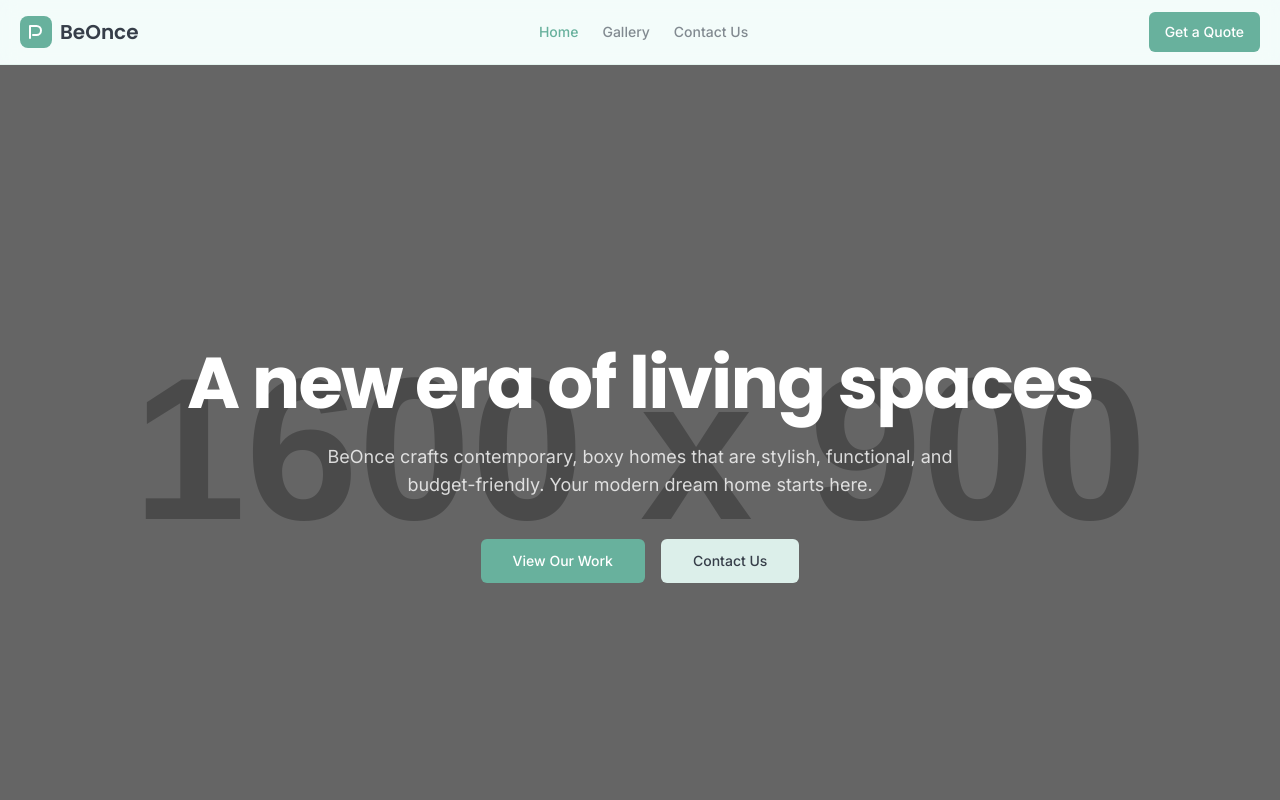
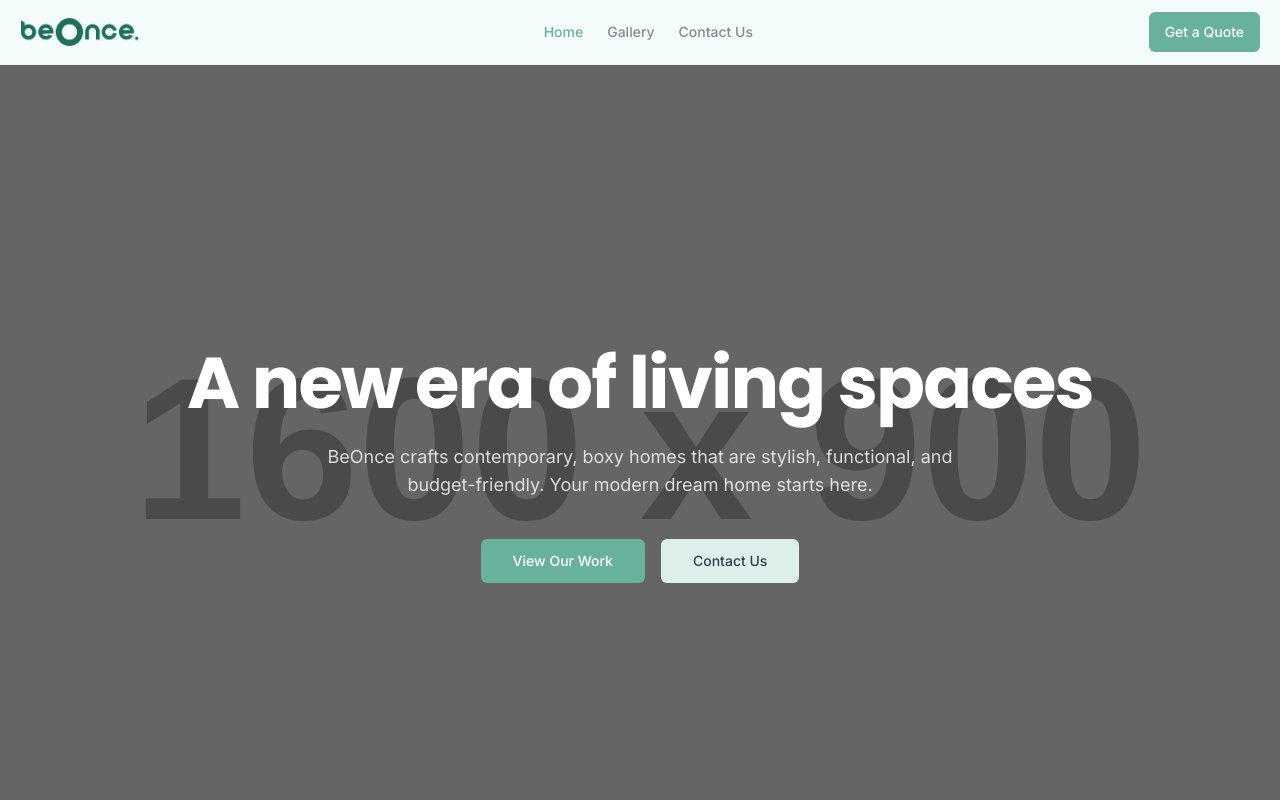
Before and after one commit to lijohny/beonce, a Next.js app: page / in a window 1280 px wide. Shown: the top 800 px of the page. Built offline with nearby package versions, Linux system fonts and the light colour scheme.

Commit message:
feat: add logo image and update layout title

```diff
--- a/src/app/layout.tsx
+++ b/src/app/layout.tsx
@@ -5,7 +5,7 @@ import { Footer } from '@/components/layout/footer';
 import { Toaster } from '@/components/ui/toaster';
 
 export const metadata: Metadata = {
-  title: 'BeOnce Living',
+  title: 'BeOnce',
   description: 'A new era of living spaces',
 };
 
--- a/src/components/logo.tsx
+++ b/src/components/logo.tsx
@@ -1,14 +1,19 @@
+import Image from 'next/image';
 import Link from 'next/link';
+// import logo from '../assets/images/logo.png';
 
 export function Logo() {
   return (
     <Link href="/" className="flex items-center gap-2" aria-label="BeOnce Home">
-      <svg width="32" height="32" viewBox="0 0 32 32" fill="none" xmlns="http://www.w3.org/2000/svg">
-        <rect width="32" height="32" rx="8" fill="hsl(var(--primary))"/>
-        <path d="M10 22V10H16.5C18.9853 10 21 12.0147 21 14.5C21 16.9853 18.9853 19 16.5 19H13" stroke="hsl(var(--primary-foreground))" strokeWidth="2" strokeLinecap="round" strokeLinejoin="round"/>
-      </svg>
+      <Image
+        src="/image/assets/images/logo.png"
+        // F:\projects\freelance\beonce\.next\image\assets\images\logo.png
+        alt="Logo"
+        width={120}
+        height={40}
+      />
       <span className="text-xl font-semibold font-headline text-foreground">
-        BeOnce
+
       </span>
     </Link>
   );
```
Also changed, not shown: public/image/assets/images/logo.png (added), 1 other file (tests, documents, lock files or other folders).
